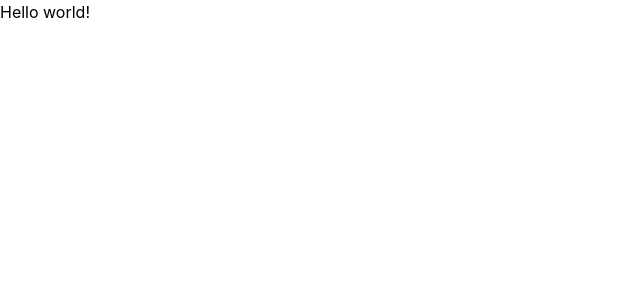
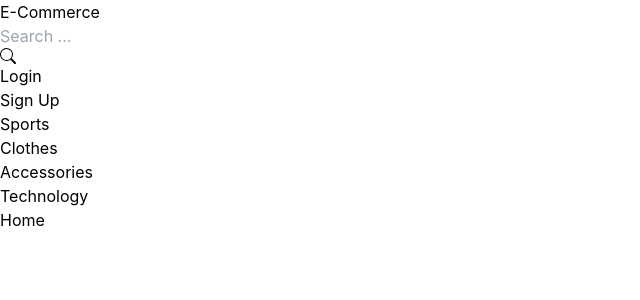
Before and after one commit to WizkWong/Spring-Boot-and-React-E-Commerce, a React (Vite) app in the folder src/frontend/: page / in a window 1280 px wide. Shown: the top 300 px of the page, without its empty margins (0-640 px from the left). Built offline with nearby package versions, Linux system fonts and the light colour scheme.

Commit message:
create router path

```diff
--- a/src/frontend/src/App.tsx
+++ b/src/frontend/src/App.tsx
@@ -1,13 +1,26 @@
-
+import { Routes, Route } from "react-router-dom";
+import { useLocation } from "react-router-dom";
+import Navbar from "./components/Navbar";
+import SignUp from "./pages/SignUp/SignUp";
+import Home from "./pages/Home/Home";
 
 function App() {
+  const location = useLocation();
+  const excludedPaths = ["/signup"];
+
+  // check if the current path is in the excludedPaths list
+  const shouldDisplayNavbar = !excludedPaths.includes(location.pathname);
+
   return (
-    <div className="App">
-      <h1 className="text-4xl font-bold underline">
-        Hello world!
-      </h1>
-    </div>
-  )
+    <>
+        {shouldDisplayNavbar && <Navbar />}
+        <Routes>
+          <Route index element={<Home />}></Route>
+          <Route path="/" element={<Home />}></Route>
+          <Route path="/signup" element={<SignUp />}></Route>
+        </Routes>
+    </>
+  );
 }
 
-export default App
+export default App;
--- a/src/frontend/src/main.tsx
+++ b/src/frontend/src/main.tsx
@@ -1,10 +1,13 @@
-import React from 'react'
-import ReactDOM from 'react-dom/client'
-import App from './App'
-import './assets/global.css'
+import React from "react";
+import ReactDOM from "react-dom/client";
+import App from "./App";
+import "./assets/global.css";
+import { BrowserRouter } from "react-router-dom";
 
-ReactDOM.createRoot(document.getElementById('root') as HTMLElement).render(
+ReactDOM.createRoot(document.getElementById("root") as HTMLElement).render(
   <React.StrictMode>
-    <App />
-  </React.StrictMode>,
-)
+    <BrowserRouter>
+      <App />
+    </BrowserRouter>
+  </React.StrictMode>
+);
--- /dev/null
+++ b/src/frontend/src/pages/Home/Home.tsx
@@ -0,0 +1,9 @@
+
+
+const Home = () => {
+  return (
+    <div>Home</div>
+  )
+}
+
+export default Home
```
Also changed, not shown: src/frontend/src/pages/SignUp/SignUpForm.tsx (indentation only).
